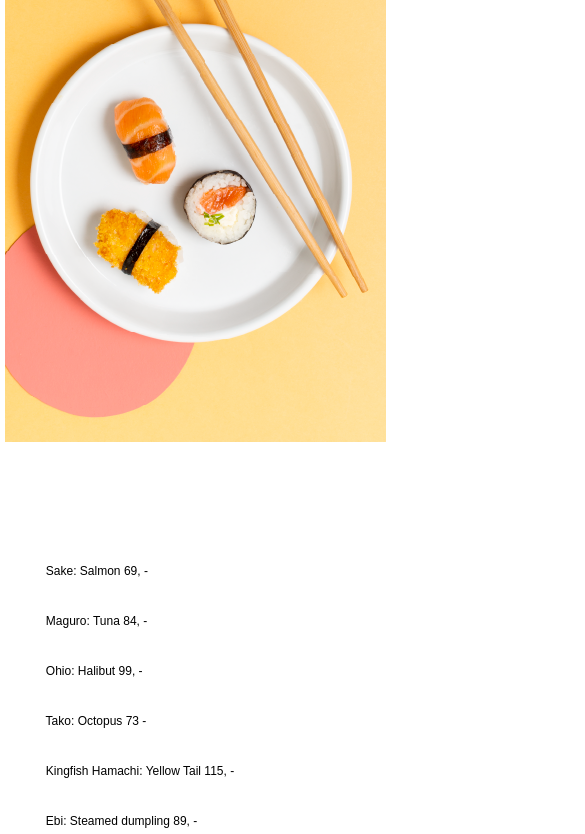
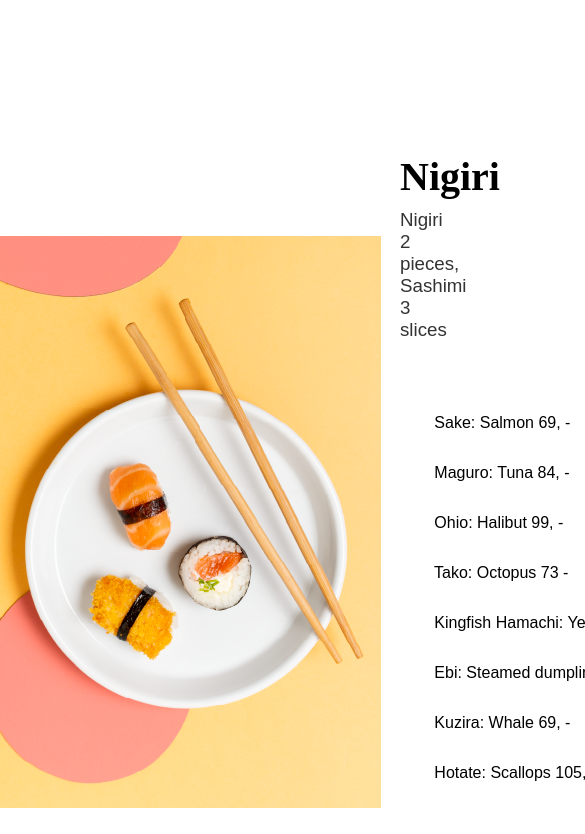
Before and after one commit to gsrolex/Website, a plain HTML site: page index.html in a window 390 px wide. Shown: the part 557-1391 px from the top of the page, 585 px wide, since content can reach past the window. Drawn offline with Linux system fonts and the light colour scheme.

Commit message:
Update styles.css

```diff
--- a/styles/styles.css
+++ b/styles/styles.css
@@ -108,11 +108,12 @@ footer p {
   }
 }
 
-@media only screen and (max-width: 450px) {
+@media screen and (min-device-width: 320px) and (max-device-width: 480px) {
   body {
     margin-right: auto;
     margin-left: auto;
     max-width: 300px;
+    min-width: 300px;
     padding-top: 30px;
   }
   h1 {
```
